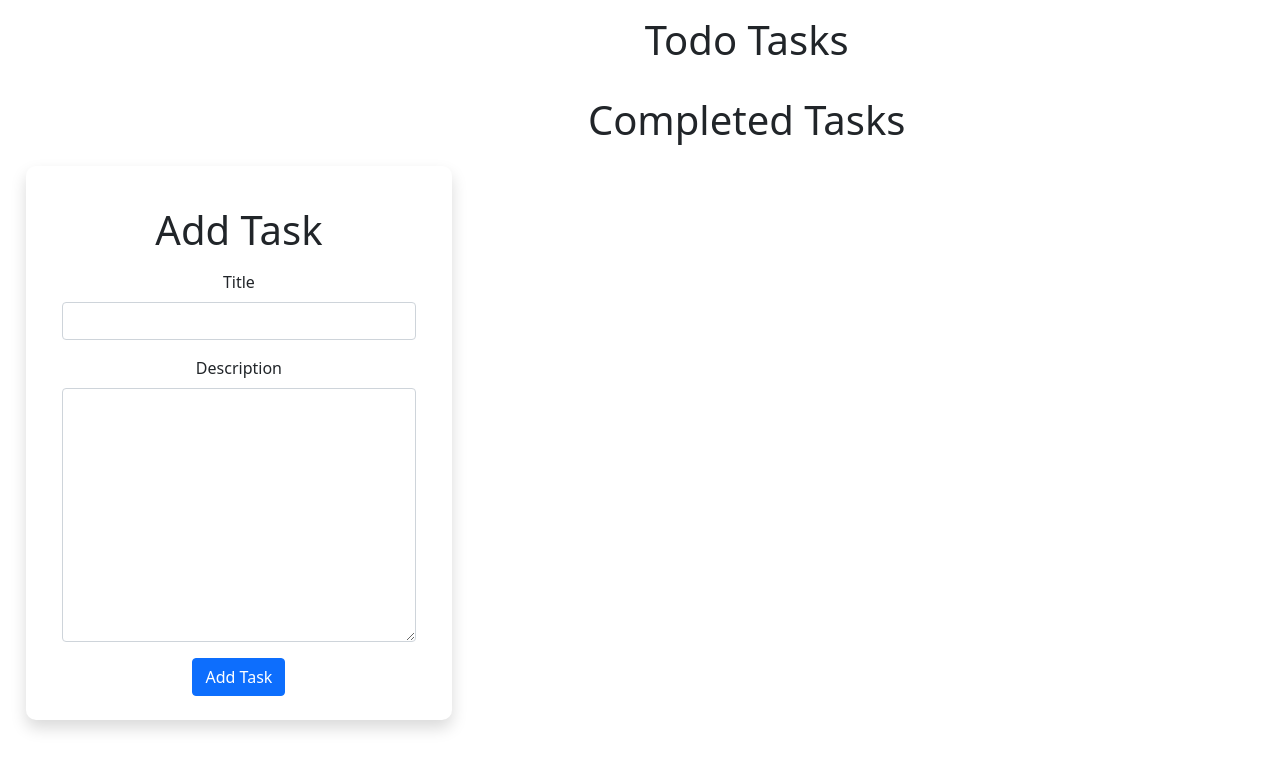
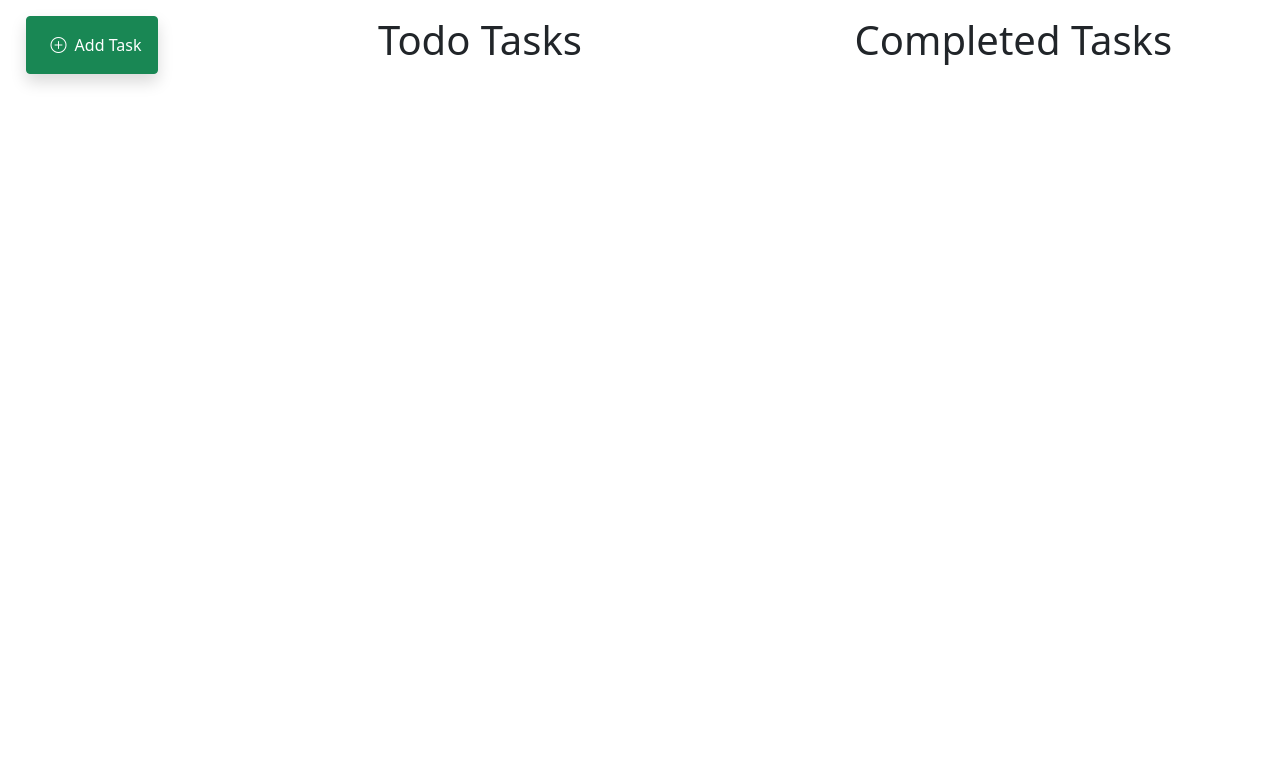
Before and after one commit to shakyaninja/wolfmatrix-intern-works, a PHP site: page / in a window 1280 px wide. Shown: the top 770 px of the page. Run offline with PHP 8.4, Linux system fonts and the light colour scheme.

Commit message:
adds complete todo app

```diff
--- a/day_6/todo_app/index.html
+++ b/day_6/todo_app/index.html
@@ -6,17 +6,21 @@
     <meta name="viewport" content="width=device-width, initial-scale=1.0">
     <title>Todo App</title>
     <link rel="stylesheet" href="style.css">
+    <link rel="stylesheet" href="https://cdn.jsdelivr.net/npm/bootstrap-icons@1.8.1/font/bootstrap-icons.css">
     <link href="https://cdn.jsdelivr.net/npm/bootstrap@5.1.3/dist/css/bootstrap.min.css" rel="stylesheet" integrity="sha384-1BmE4kWBq78iYhFldvKuhfTAU6auU8tT94WrHftjDbrCEXSU1oBoqyl2QvZ6jIW3" crossorigin="anonymous">
 </head>
 <body onload="load();">
     <div class="container-fluid text-center">
         <div class="row">
-            <div class="col-2"></div>
-            <div class="col-4 py-4 form-fixed shadow">
+            <div class="col-2 ">
+                <div class="btn btn-success border-rounded shadow p-3 d-flex justify-content-center align-items-center" id="actBtn" onclick="showActForm();"><i class="bi bi-plus-circle mx-2"></i> Add Task</div>
+            </div>
+            <div class="col-4 py-4 form-fixed shadow" id="form" >
+
                 <div class="container ">
                     <!-- form here -->
-                    <h1 class="my-3">Add Task</h1>
-                    <form>
+                    <h1 class="my-3" id="actHeader">Add Task</h1>
+                        <div>
                             <div class="mb-3">
                                 <label for="title" class="form-label">Title</label>
                                 <input type="text" class="form-control" id="title">
@@ -25,11 +29,14 @@
                                 <label for="description" class="form-label">Description</label>
                                 <textarea class="form-control" id="description" rows="10"></textarea>
                             </div>
-                        <button id="submit" class="btn btn-primary">Add Task</button>
-                    </form>
+                           <div class="d-flex justify-content-around">
+                                <button id="submit" onclick="addTask();" class="btn btn-primary">Add Task</button>
+                                <button onclick="hideActForm();" class="btn btn-secondary">Close</button>
                            </div>
                         </div>
-            <div class="col-10">
+                </div>
+            </div>
+            <div class="col-5">
                 <h1 class="my-3">Todo Tasks</h1>
                 <div class="container my-3">
                     <!-- todo tasks here -->
@@ -37,6 +44,8 @@
 
                     </div>
                 </div>
+            </div>
+            <div class="col-5">
                 <div class="container my-3">
                     <h1>Completed Tasks</h1>
                     <!-- Done tasks here -->
--- a/day_6/todo_app/main.js
+++ b/day_6/todo_app/main.js
@@ -29,10 +29,10 @@ function fetchTodo(){
             var tasks = jsonData.tasks[0];
             console.log('TODO tasks');
             tasks.forEach(element => {
-                console.log(element);
+                // console.log(element);
                 var taskTitle = element.title;
                 var taskDesc = element.description;
-                const taskElement = '<div class="task d-flex column align-items-center justify-content-around m-2 p-4 border rounded" ><div><h3 class="task-title">'+taskTitle+'</h3><p class="task-desc">'+taskDesc+'</p></div><input onchange="check('+element.id+','+ element.title+','+element.description+',true);" type="checkbox" name="done" class="done"></div>'
+                const taskElement = '<div class="task-todo d-flex column align-items-center justify-content-around m-2 p-4 border rounded" onclick="update('+ element.id +')" ><div><h3 class="task-title">'+taskTitle+'</h3><p class="task-desc">'+taskDesc+'</p></div><input onchange="check('+element.id+',true);" type="checkbox" name="done" class="done"/></div>'
                 document.getElementById('todoTaskBox').innerHTML += taskElement
             });
       });
@@ -46,13 +46,13 @@ function fetchDone(){
       }).done(function(response) {
             const jsonData = response;
             var tasks = jsonData.tasks[0];
-            console.log('DONE tasks');
+            // console.log('DONE tasks');
             // console.log(tasks)
             tasks.forEach(element => {
-                console.log(element);
+                // console.log(element);
                 var taskTitle = element.title;
                 var taskDesc = element.description;
-                const taskElement = '<div class="task d-flex column align-items-center justify-content-around m-2 p-4 border rounded" ><div><h3 class="task-title">'+taskTitle+'</h3><p class="task-desc">'+taskDesc+'</p></div><input onclick="check('+element.id+','+ element.title+','+element.description+',false);" type="checkbox" checked name="done" class="done"></div>'
+                const taskElement = '<div class="task-done d-flex column align-items-center justify-content-around m-2 p-4 border rounded" ><div><h3 class="task-title">'+taskTitle+'</h3><p class="task-desc">'+taskDesc+'</p></div><input onclick="check('+element.id+',false);" type="checkbox" checked name="done" class="done"/></div>'
                 document.getElementById('doneTaskBox').innerHTML += taskElement
             });
       });
@@ -60,20 +60,22 @@ function fetchDone(){
 
 
 // add todo tasks:
-
-document.getElementById('submit').addEventListener('onclick',(e) => {
-    e.preventDefault();
+function addTask(){
+    console.log("add task here");
     var data = {};
     data.title = document.getElementById('title').value;
     data.description = document.getElementById('description').value;
     var xhttp = new XMLHttpRequest();
-    xhttp.onreadystatechange = function() {
+    xhttp.onreadystatechange = function(res) {
         const response = this.responseText;
-        console.log(response);
+        if(res.target.status == 200){
+            location.reload();
+            document.getElementById('actHeader').innerText = 'Add Task';
+        }
     };
     xhttp.open("POST", "http://todoapi/create.php");
-    xhttp.send(data);
-})
+    xhttp.send(JSON.stringify(data));
+}
 
 function load(){
     fetchTodo();
@@ -84,28 +86,72 @@ function load(){
 //     fetchDone();
 // }))
 
-function check(id,title,desc,checked){
-    console.log("here");
+function check(id,checked){
+    // fetch data for given id
     var data = {
-        title: title,
-        description: desc
+        title: '',
+        description: ''
     }
+
+    $.ajax({
+        async: false,
+        url: "http://todoapi/read.php?id="+id,
+        type: "GET"
+      }).done(function(response) {
+            const jsonData = response.task[0][0];
+           data.title = jsonData.title;
+           data.description = jsonData.description;
+      });
+
+
     if(checked){
         data.progress = 'done'
     }else{
         data.progress = 'todo'
     }
-    // data = JSON.encode(data);
-    console.log(data);
+    // console.log(JSON.stringify(data));
     // toggle task progress
-    // $.ajax({
-    //     async: false,
-    //     url: "http://todoapi/update.php?id="+element.id,
-    //     type: "POST",
-    //     contentType:  application/json,
-    //     data:
-    //   }).done(function(response) {
-    //         console.log(response);
-    //         location.reload();
-    //   });
+    $.ajax({
+        async: false,
+        url: "http://todoapi/update.php?id="+id,
+        type: "POST",
+        // contentType:  'application/json',
+        data: JSON.stringify(data)
+      }).done(function(response) {
+            console.log(response);
+      });
+
+    location.reload();
 }
+
+function update(id){
+    // fetch data for updation
+    var data = {
+        title: '',
+        description: ''
+    }
+
+    $.ajax({
+        async: false,
+        url: "http://todoapi/read.php?id="+id,
+        type: "GET"
+      }).done(function(response) {
+            const jsonData = response.task[0][0];
+           data.title = jsonData.title;
+           data.description = jsonData.description;
+      });
+
+    document.getElementById('actHeader').innerText = 'Update Task';
+    document.getElementById('title').value = data.title;
+    document.getElementById('description').value = data.description;
+}
+
+function showActForm(){
+    document.getElementById('form').style.display = "block";
+}
+
+function hideActForm(){
+    document.getElementById('form').style.display = "none";
+}
+
+hideActForm();
--- a/day_6/todo_app/style.css
+++ b/day_6/todo_app/style.css
@@ -6,9 +6,41 @@
     background-color: white;
     /* border: 1px solid black; */
     border-radius: 10px;
+    z-index: 5;
 }
 
 .done{
-    width: 60px !important;
-    height: 60px !important;
+    width: 50% !important;
+    height: 50% !important;
 }
+.task-todo{
+    transition: all ease-in-out 0.3s;
+    box-shadow: none;
+}
+
+.task-todo:hover{
+    box-shadow: 5px 5px 19px 0px rgba(0,0,0,0.75);
+    -webkit-box-shadow: 5px 5px 19px 0px rgba(0,0,0,0.75);
+    -moz-box-shadow: 5px 5px 19px 0px rgba(0,0,0,0.75);
+    transition: all ease-in-out 0.3s;
+    cursor: pointer;
+}
+
+.task-desc{
+    width: 70%;
+    font-size: 10pt !important;
+}
+
+.task-done{
+    opacity: 0.7;
+}
+
+.done:hover{
+    cursor: pointer;
+}
+
+#actBtn{
+    position: fixed;
+    top: 2%;
+    left: 2%;
+}
```
Lines whose indentation alone changed are shown as unchanged.
